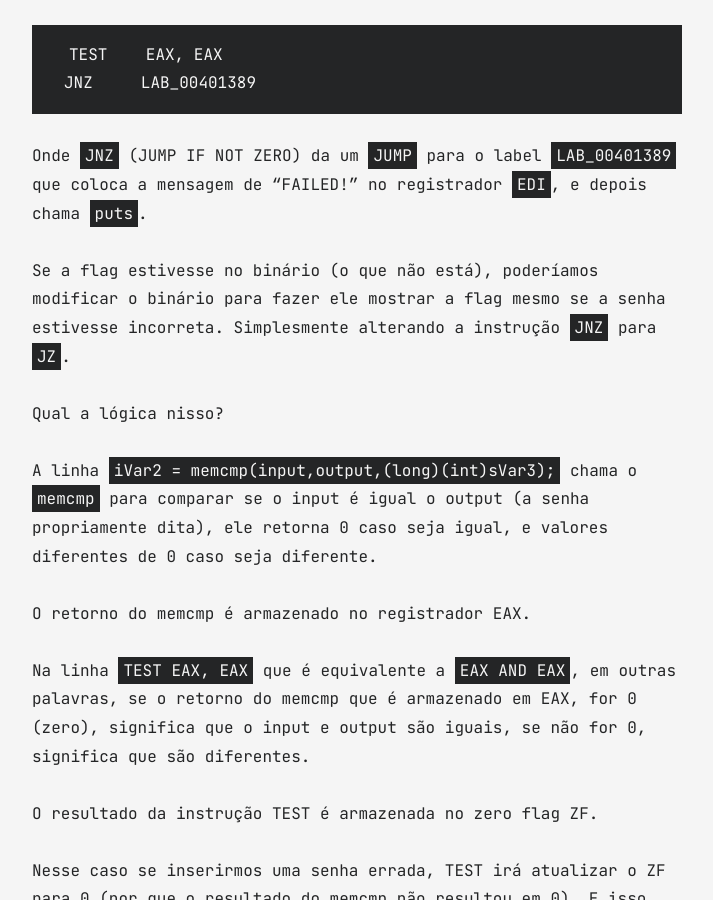
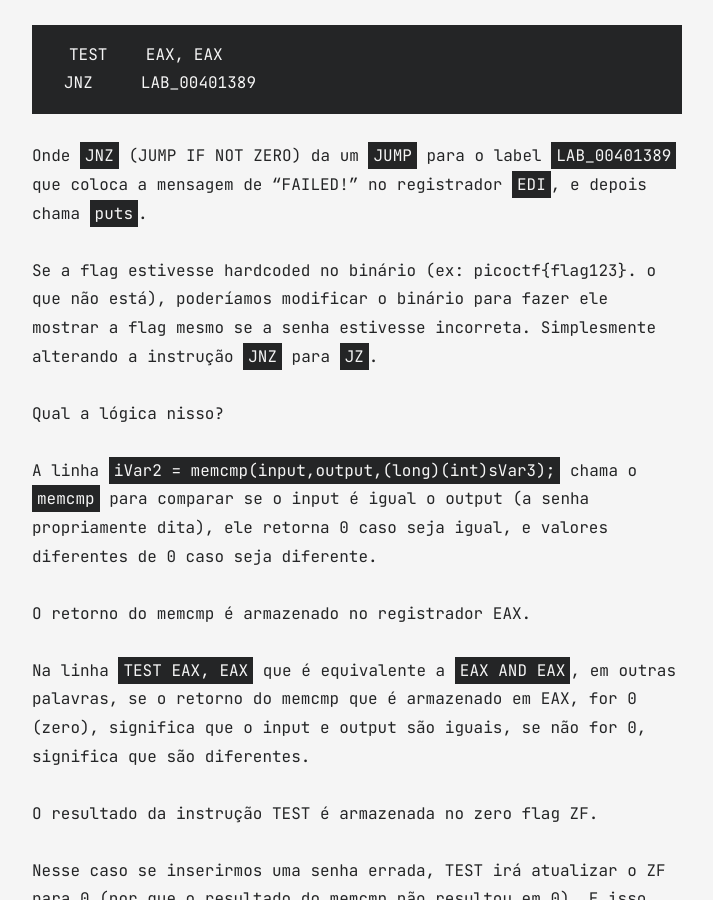
Before and after one commit to gabrielmrts/gabrielmrts.github.io, a Jekyll site: the page built from all_collections/_posts/2024-08-18-classic-crackme.md, in a window 1280 px wide and 900 px high, scrolled down 1802 px. Shown: the whole window, without its empty margins (283-996 px from the left). Built offline with Jekyll 4.4.1, drawn with Linux system fonts in a browser that asks for light colours.

Commit message:
update post

````diff
--- a/all_collections/_posts/2024-08-18-classic-crackme.md
+++ b/all_collections/_posts/2024-08-18-classic-crackme.md
@@ -31,7 +31,7 @@ JNZ     LAB_00401389
 
 Onde ```JNZ``` (JUMP IF NOT ZERO) da um ```JUMP``` para o label ```LAB_00401389``` que coloca a mensagem de "FAILED!" no registrador ```EDI```, e depois chama ```puts```.
 
-Se a flag estivesse no binário (o que não está), poderíamos modificar o binário para fazer ele mostrar a flag mesmo se a senha estivesse incorreta. Simplesmente alterando a instrução ```JNZ``` para ```JZ```.
+Se a flag estivesse hardcoded no binário (ex: picoctf{flag123}. o que não está), poderíamos modificar o binário para fazer ele mostrar a flag mesmo se a senha estivesse incorreta. Simplesmente alterando a instrução ```JNZ``` para ```JZ```.
 
 Qual a lógica nisso?
 
````
Also changed, not shown: 1 other file.
